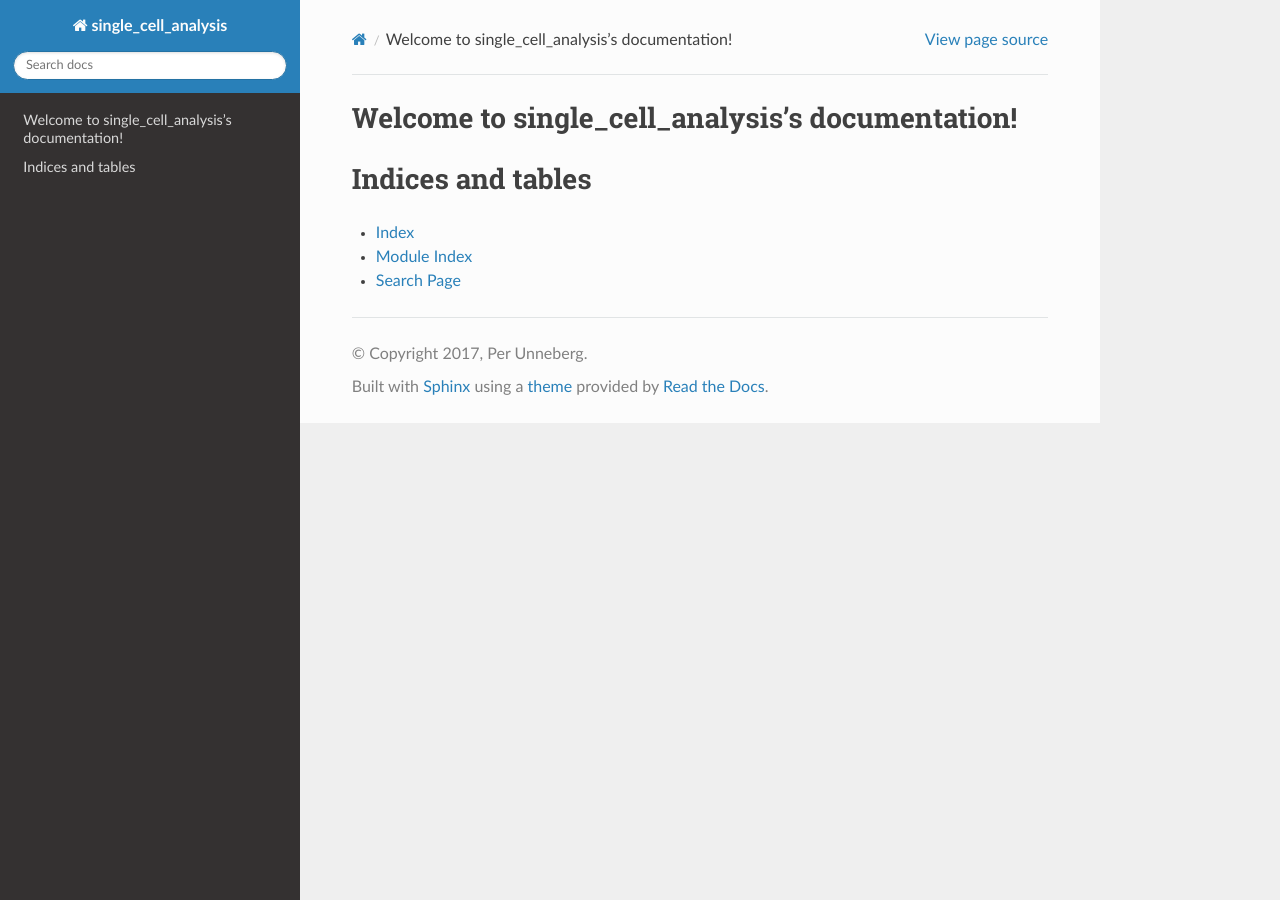
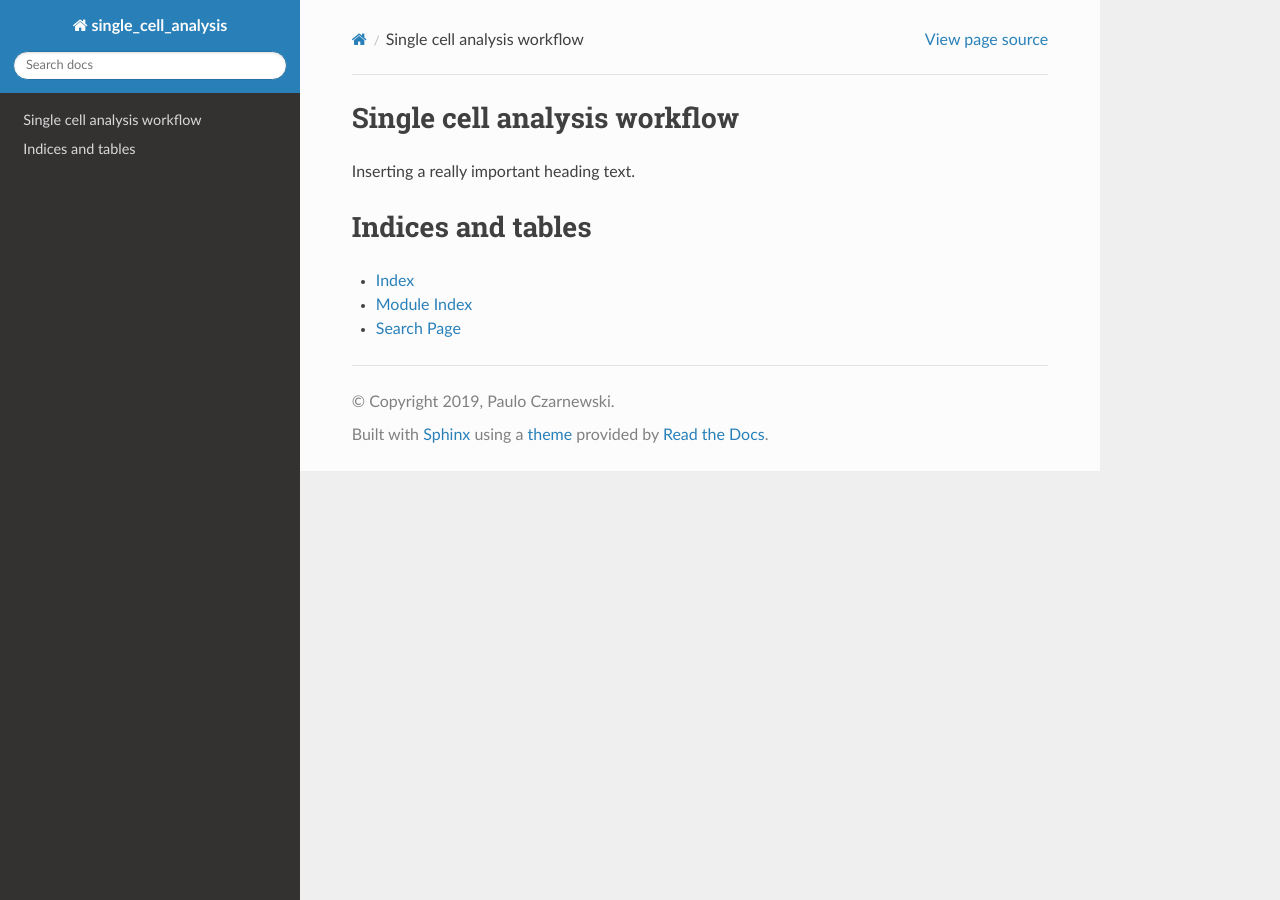
Before and after one commit to NBISweden/sauron, a Sphinx documentation site: the page built from docs/index.rst, in a window 1280 px wide. Built offline with Sphinx 7.4.7 and the Read the Docs theme 2.0.0, drawn with Linux system fonts in a browser that asks for light colours.

Commit message:
change in docs

```diff
--- a/docs/conf.py
+++ b/docs/conf.py
@@ -59,7 +59,7 @@ master_doc = 'index'
 
 # General information about the project.
 project = u' single_cell_analysis'
-copyright = u"2017, Per Unneberg"
+copyright = u"2019, Paulo Czarnewski"
 
 # The version info for the project you're documenting, acts as replacement
 # for |version| and |release|, also used in various other places throughout
--- a/docs/index.rst
+++ b/docs/index.rst
@@ -1,10 +1,8 @@
-.. single_cell_analysis documentation master file, created by
-   sphinx-quickstart on Wed Dec 19 13:10:40 2018.
-   You can adapt this file completely to your liking, but it should at least
-   contain the root `toctree` directive.
+Single cell analysis workflow
+=============================
 
-Welcome to single_cell_analysis's documentation!
-================================================
+Inserting a really important heading text.
+
 
 .. toctree::
    :maxdepth: 2
```
Also changed, not shown: 1 other file.
